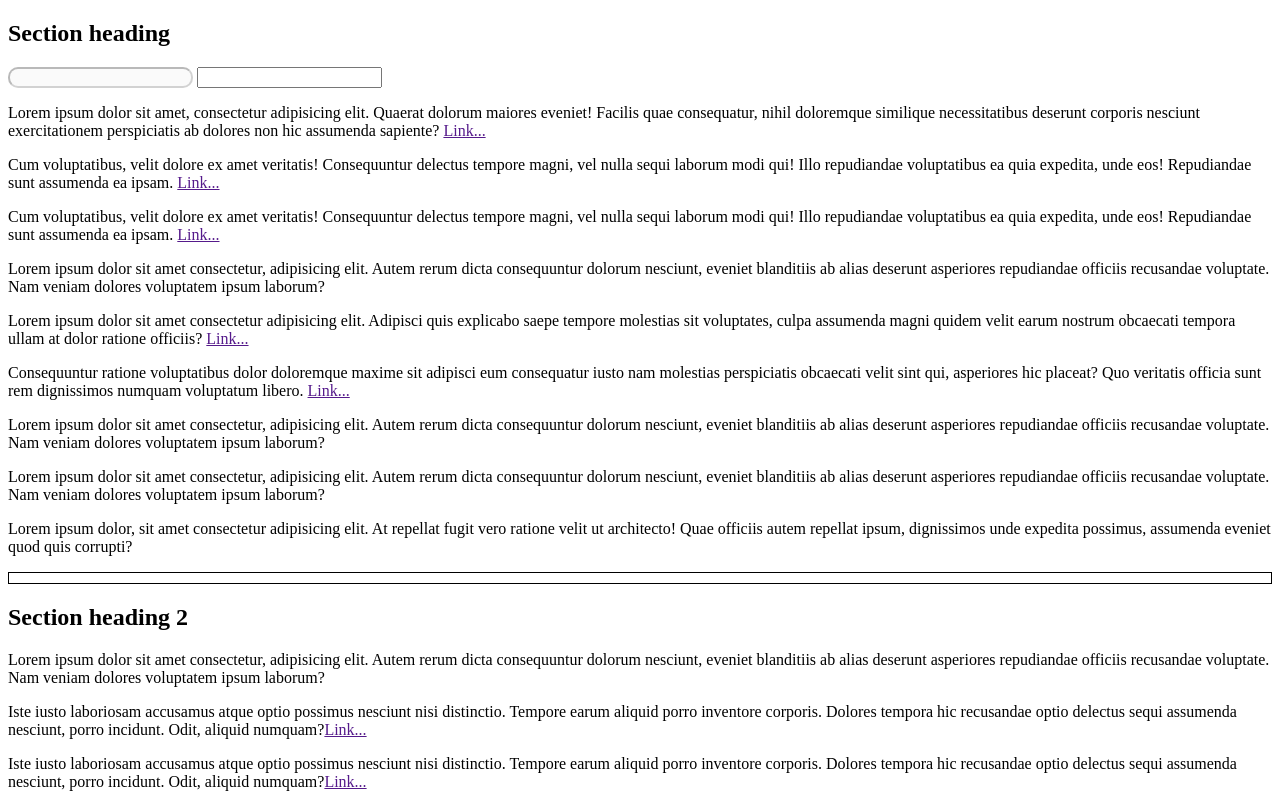
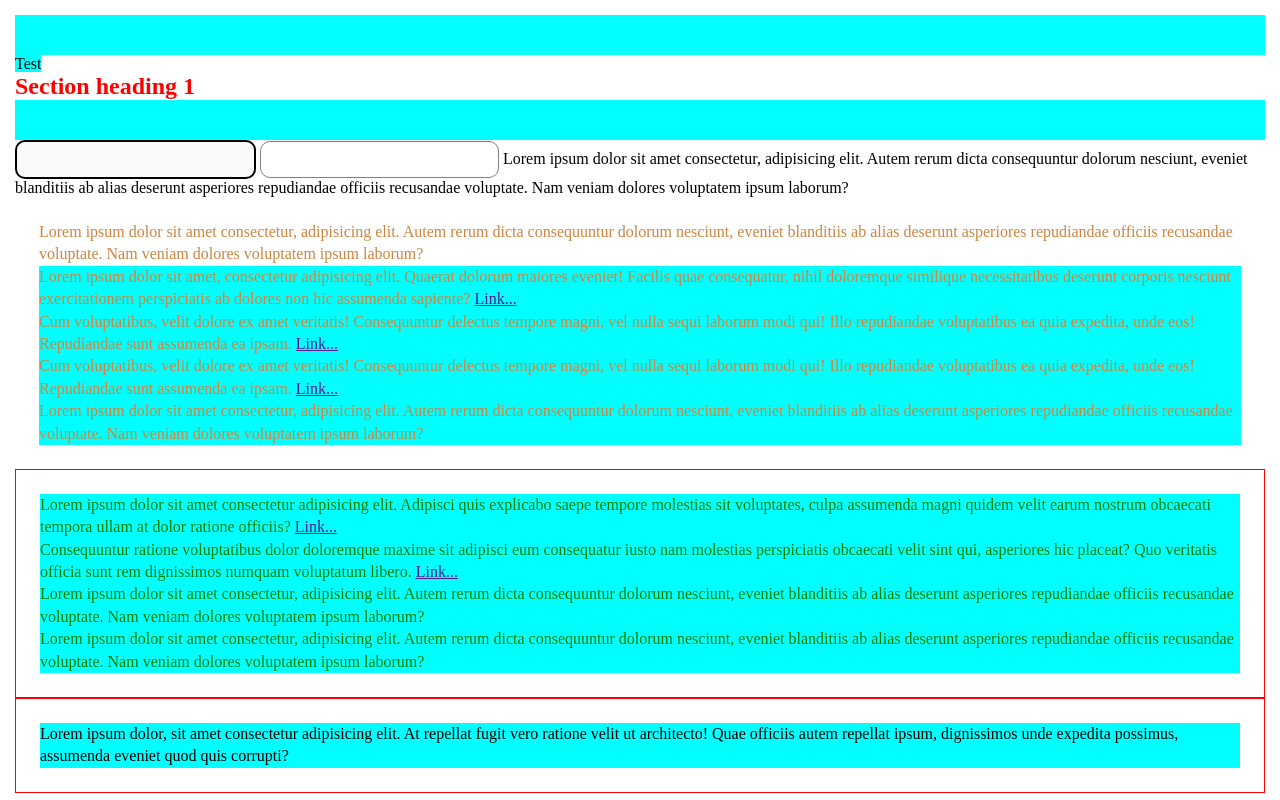
Before and after one commit to NatashaElistratova/css_selectors, a plain HTML site: page index.html in a window 1280 px wide. Shown: the top 800 px of the page. Drawn offline with Linux system fonts and the light colour scheme.

Commit message:
Упражнения с селекторами

```diff
--- a/index.html
+++ b/index.html
@@ -9,10 +9,28 @@
     </head>
     <body>
         <section class="page-section" id="first-section">
-            <h1>Section heading</h1>
+            <p class="wrap-p"></p>
+            <p>
+                <span>Test</span>
+                <h1>Section heading 1</h1>
+            </p>
             <input type="text" disabled>
             <input type="text">
-            <div class="content-wrap">
+            <span>
+                Lorem ipsum dolor sit amet consectetur, adipisicing
+                elit. Autem rerum dicta consequuntur dolorum nesciunt,
+                eveniet blanditiis ab alias deserunt asperiores
+                repudiandae officiis recusandae voluptate. Nam veniam
+                dolores voluptatem ipsum laborum?
+            </span>
+            <div class="wrap active">
+                <span>
+                    Lorem ipsum dolor sit amet consectetur, adipisicing
+                    elit. Autem rerum dicta consequuntur dolorum nesciunt,
+                    eveniet blanditiis ab alias deserunt asperiores
+                    repudiandae officiis recusandae voluptate. Nam veniam
+                    dolores voluptatem ipsum laborum?
+                </span>
                 <p class="content-item bold">
                     Lorem ipsum dolor sit amet, consectetur adipisicing elit.
                     Quaerat dolorum maiores eveniet! Facilis quae consequatur,
@@ -21,31 +39,31 @@
                     assumenda sapiente?
                     <a href="" id="ext-link" class="link link-blue">Link...</a>
                 </p>
-                <p class="content-item">
+                <p class="content-item" attr="test-id">
                     Cum voluptatibus, velit dolore ex amet veritatis!
                     Consequuntur delectus tempore magni, vel nulla sequi laborum
                     modi qui! Illo repudiandae voluptatibus ea quia expedita,
                     unde eos! Repudiandae sunt assumenda ea ipsam.
                     <a href="">Link...</a>
                 </p>
-                <p class="content-item">
+                <p class="content-item" attr="dev-id">
                     Cum voluptatibus, velit dolore ex amet veritatis!
                     Consequuntur delectus tempore magni, vel nulla sequi laborum
                     modi qui! Illo repudiandae voluptatibus ea quia expedita,
                     unde eos! Repudiandae sunt assumenda ea ipsam.
                     <a href="">Link...</a>
                 </p>
-                <div class="content-item">
-                    <p>
+                <p class="content-item" attr="id">
+                    <span>
                         Lorem ipsum dolor sit amet consectetur, adipisicing
                         elit. Autem rerum dicta consequuntur dolorum nesciunt,
                         eveniet blanditiis ab alias deserunt asperiores
                         repudiandae officiis recusandae voluptate. Nam veniam
                         dolores voluptatem ipsum laborum?
-                    </p>
-                </div>
+                    </span>
+                </p>
             </div>
-            <div class="content-wrap">
+            <div class="wrap">
                 <p class="content-item">
                     Lorem ipsum dolor sit amet consectetur adipisicing elit.
                     Adipisci quis explicabo saepe tempore molestias sit
@@ -80,7 +98,7 @@
                     </p>
                 </div>
             </div>
-            <div class="content-wrap">
+            <div class="wrap">
                 <p class="content-item bold">
                     Lorem ipsum dolor, sit amet consectetur adipisicing elit. At
                     repellat fugit vero ratione velit ut architecto! Quae
@@ -90,11 +108,10 @@
                     ></a>
                 </p>
             </div>
-            <div></div>
         </section>
         <section class="page-section" id="second-section">
             <h1>Section heading 2</h1>
-            <div class="content-wrap" data-test="true">
+            <div class="wrap" data-test="true">
                 <div class="item">
                     <p data-block="false">
                         Lorem ipsum dolor sit amet consectetur, adipisicing
@@ -119,7 +136,7 @@
                     aliquid numquam?<a href="">Link...</a>
                 </p>
             </div>
-            <div class="content-wrap">
+            <div class="wrap">
                 <p class="content-item" data-block="some-text">
                     Lorem, ipsum dolor sit amet consectetur adipisicing elit.
                     Placeat adipisci libero sequi temporibus maxime impedit illo
@@ -137,7 +154,7 @@
                     </p>
                 </div>
             </div>
-            <div class="content-wrap">
+            <div class="wrap">
                 <div class="content-item">
                     <p>
                         Lorem ipsum dolor sit amet consectetur, adipisicing
@@ -160,7 +177,7 @@
         </section>
         <section class="page-section">
             <h1>Section heading 3</h1>
-            <div class="content-wrap">
+            <div class="wrap">
                 <p class="content-item">
                     Lorem, ipsum dolor sit amet consectetur adipisicing elit.
                     Necessitatibus, sint nemo ad recusandae deleniti aliquam
@@ -179,7 +196,7 @@
                     </p>
                 </div>
             </div>
-            <div class="content-wrap">
+            <div class="wrap">
                 <p class="content-item">
                     Lorem ipsum dolor sit, amet consectetur adipisicing elit.
                     Sunt molestiae sequi iusto illo tempore, dignissimos
@@ -196,7 +213,7 @@
                     Iusto, ea!<a href="">Link...</a>
                 </p>
             </div>
-            <div class="content-wrap">
+            <div class="wrap">
                 <p class="content-item">
                     Lorem ipsum, dolor sit amet consectetur adipisicing elit.
                     Quaerat aliquam omnis numquam eum odit eaque asperiores
--- a/style.css
+++ b/style.css
@@ -1,22 +1,68 @@
 * {
-    /* margin: 0;
-    padding: 0; */
+    margin: 0;
+    padding: 0;
+}
+
+.page-section {
+    padding: 15px;
+}
+
+.wrap {
+    padding: 24px;
+    line-height: 1.4;
+}
+
+input {
+    padding: 10px 30px;
+    border: 1px solid gray;
+    border-radius: 10px;
+}
+
+h1:only-of-type {
+    color: red;
+}
+
+.wrap:first-of-type {
+    color: peru;
+}
+
+.wrap:nth-last-child(2) {
+    color: green;
+}
+
+.wrap-p:hover {
+    color: purple;
 }
 
 input:focus {
-    outline: none;
-    border: 2px solid red;
-}
-
-div:empty {
-    height: 10px;
-    border: solid 1px black;
+    border: 1px solid blue;
 }
 
 input:disabled {
-    border-radius: 10px;
+    border: 2px solid black;
 }
 
-h1:hover + div.content-wrap {
+section:first-child .wrap:not(.active) {
+    border: 1px solid red;
+}
+
+p:empty {
+    padding: 20px;
+    background-color: aqua;
+}
+
+div p {
+    background-color: aqua;
+}
+
+p > span {
+    background-color: aqua;
+}
+
+p.content-item ~ div.content-item {
+    background-color: aqua;
+}
+
+h1:hover + * {
     color: red;
 }
```
